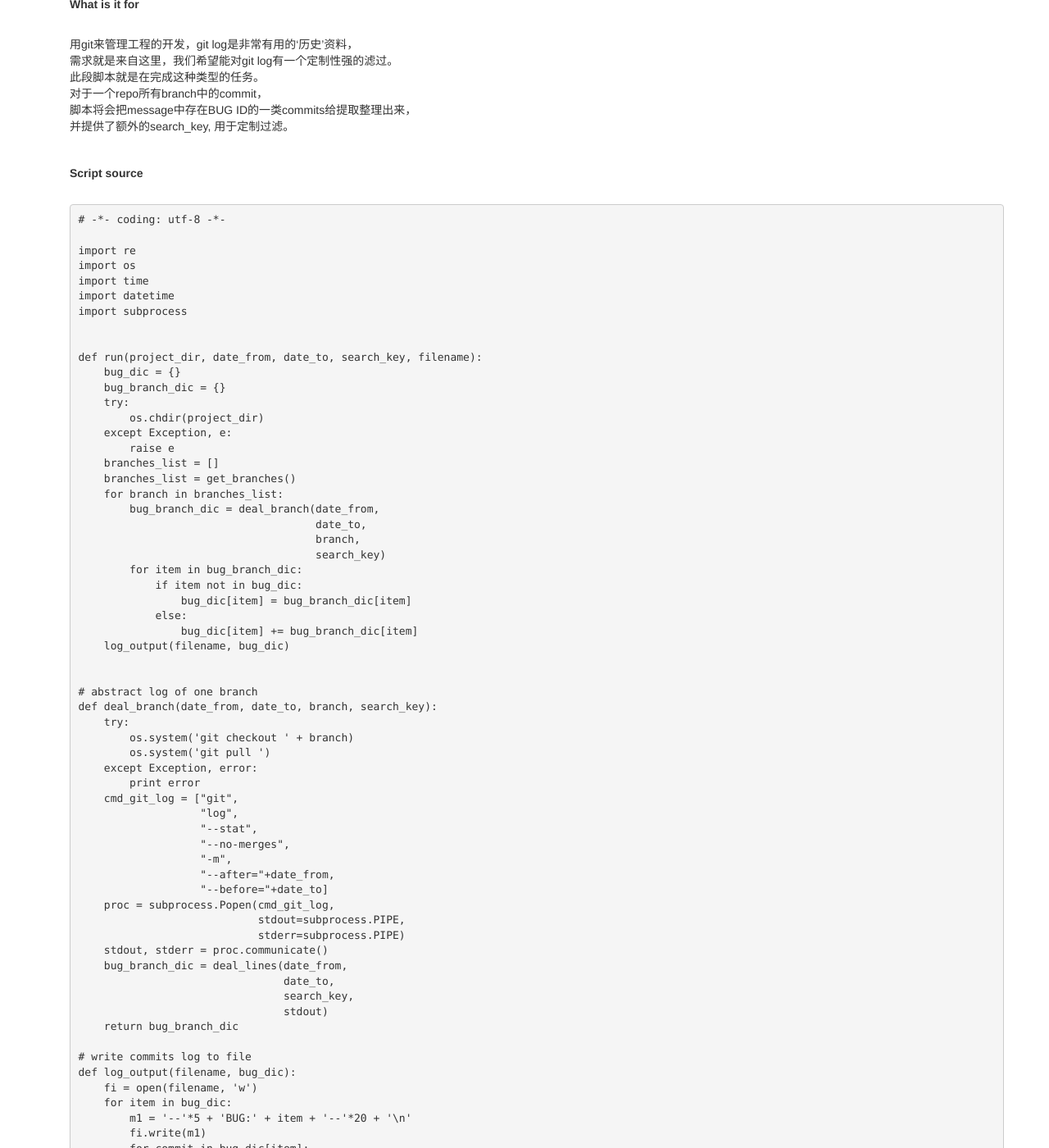
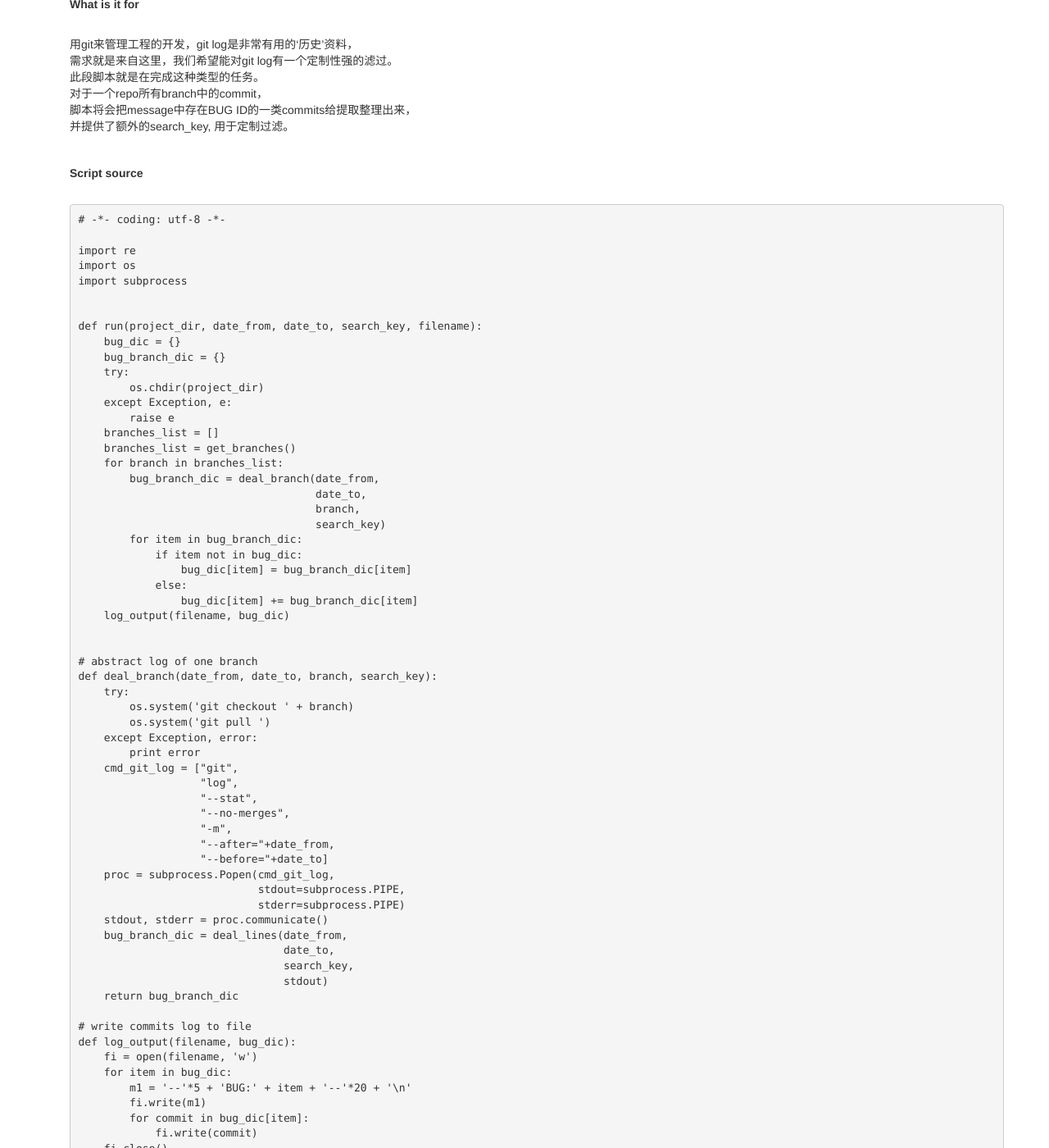
Before and after one commit to vince67/vince67.github.io, a Jekyll site: the page built from _posts/2014-02-26-abstract_message_from_git_log.html, in a window 1280 px wide and 1400 px high, scrolled down 250 px. Shown: the whole window at 82% size. Built offline with Jekyll 4.4.1, drawn with Linux system fonts in a browser that asks for light colours; nearby versions of some CDN libraries; some of the changed text lies outside the part shown.

Commit message:
Update 2014-02-26-abstract_message_from_git_log.html

```diff
--- a/_posts/2014-02-26-abstract_message_from_git_log.html
+++ b/_posts/2014-02-26-abstract_message_from_git_log.html
@@ -23,8 +23,6 @@
 
 import re
 import os
-import time
-import datetime
 import subprocess
 
 
```
